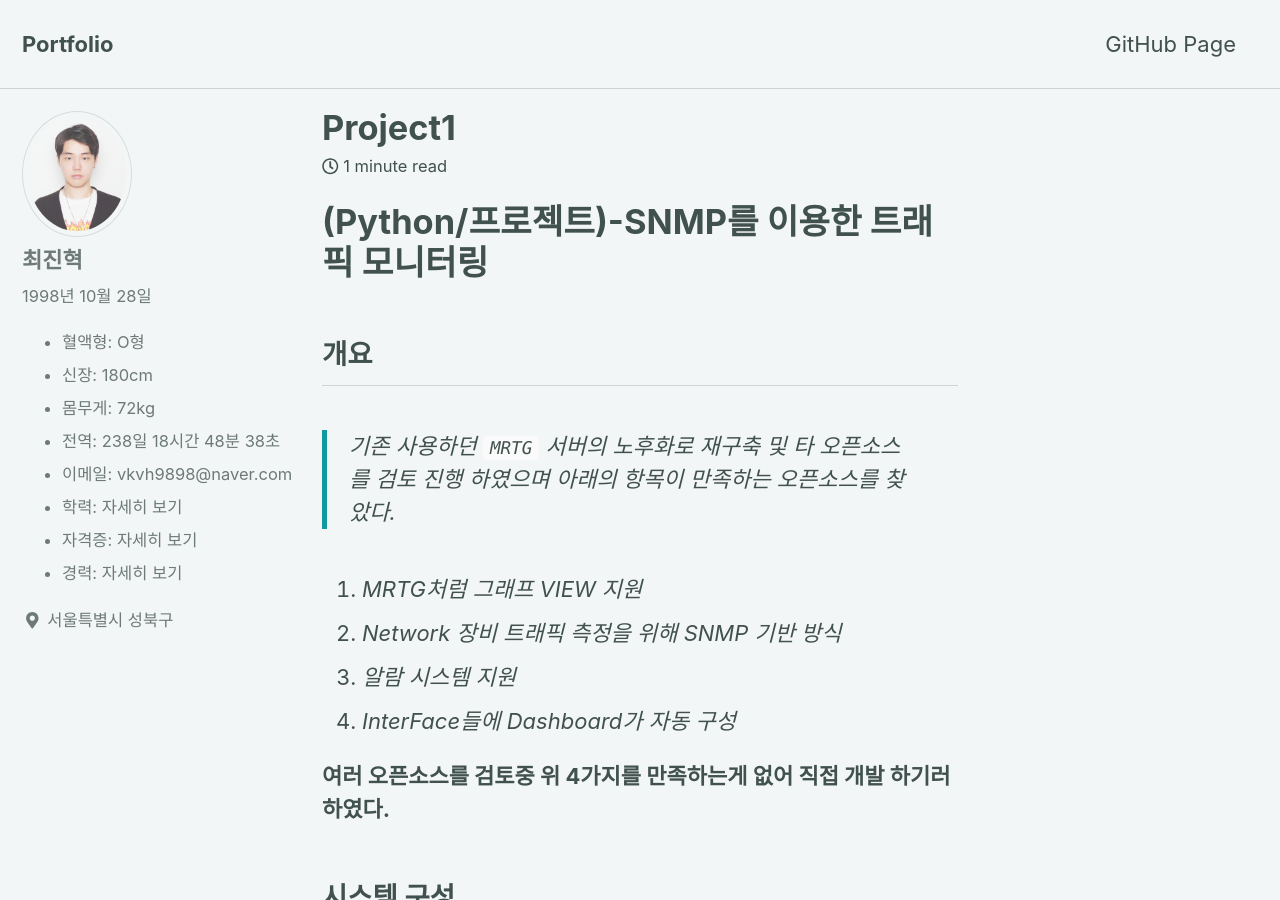
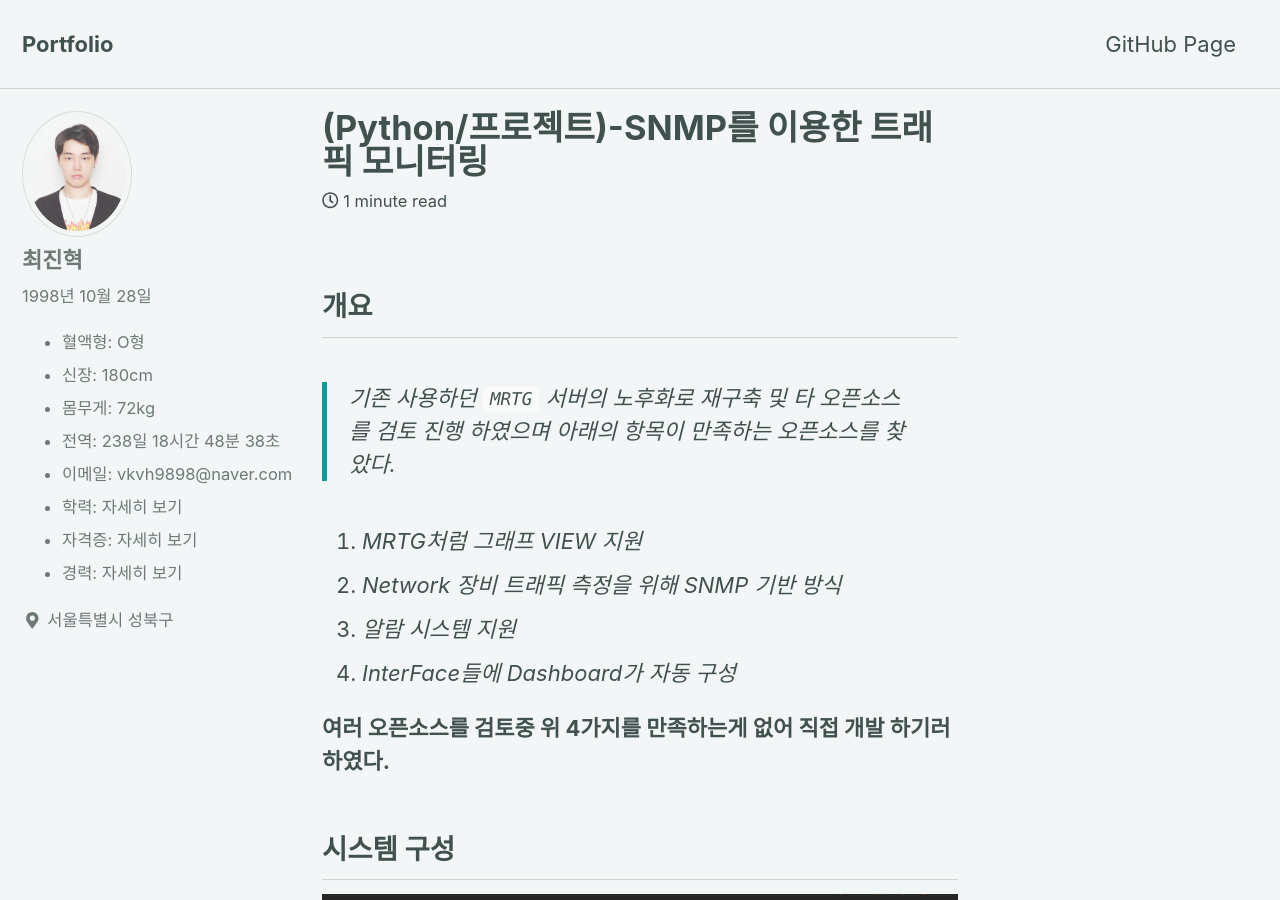
Before and after one commit to Tosi123/Tosi123.github.io, a Jekyll site: the page built from _posts/2019-04-09-Project1.md, in a window 1280 px wide and 900 px high. Built offline with Jekyll 4.4.1, drawn with Linux system fonts in a browser that asks for light colours; cached includes are drawn as plain includes; nearby versions of some CDN libraries; part of the change alters nothing that is shown.

```diff
--- a/_posts/2019-04-09-Project1.md
+++ b/_posts/2019-04-09-Project1.md
@@ -1,4 +1,6 @@
-# (Python/프로젝트)-SNMP를 이용한 트래픽 모니터링
+---
+title : "(Python/프로젝트)-SNMP를 이용한 트래픽 모니터링"
+---
 
 ## 개요
 >기존 사용하던 `MRTG` 서버의 노후화로 재구축 및 타 오픈소스를 검토 진행 하였으며 아래의 항목이 만족하는 오픈소스를 찾았다.
```
